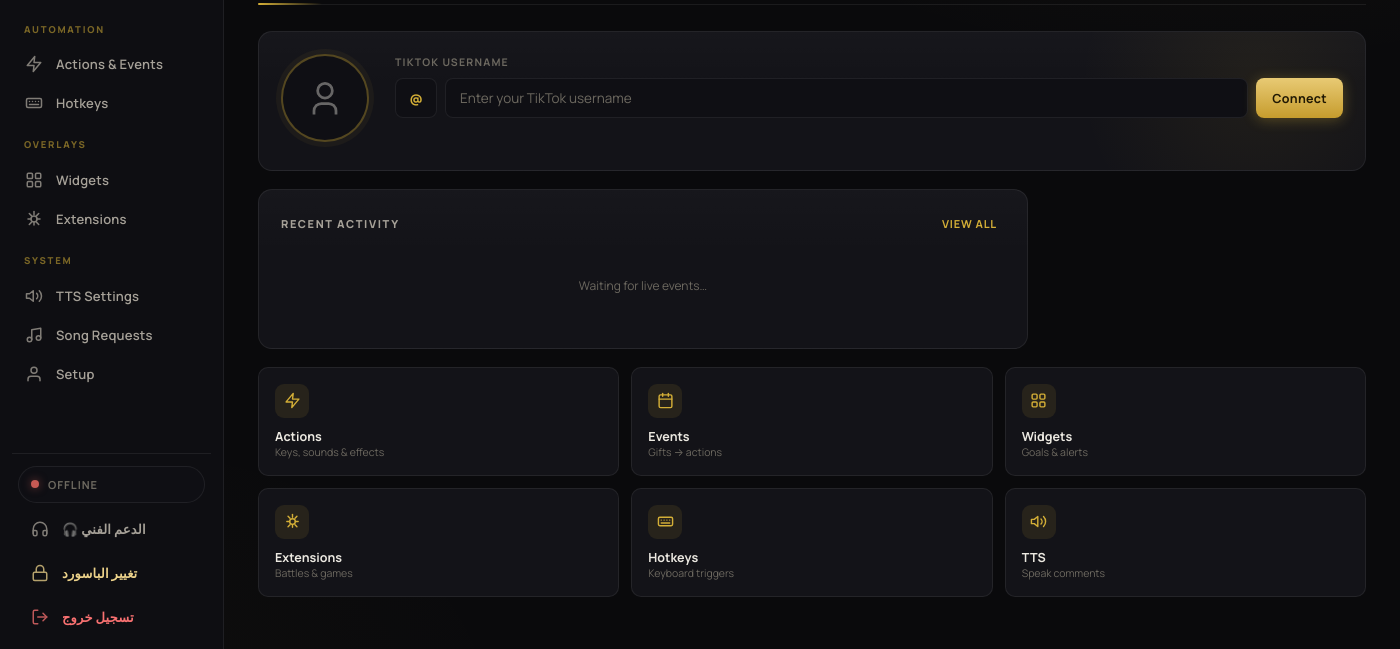
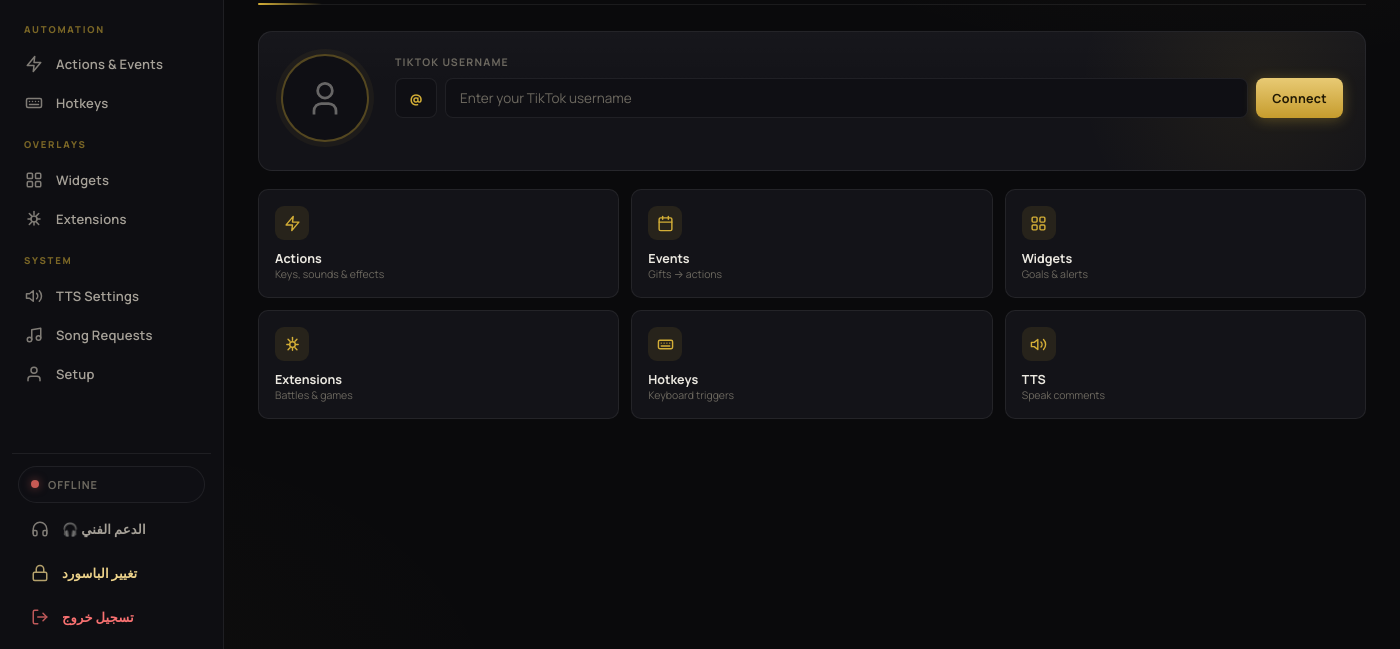
Before and after one commit to kemoeldaly1/eldaly-stream-updates, an Electron app: page frontend/src/index.html in a window 1400 px wide. Shown: the part 151-800 px from the top of the page. Drawn offline with Linux system fonts and the light colour scheme; no server answers.

Commit message:
v2.3.9 — remove Recent Activity panel from Dashboard; Live Feed lives on its own page only
addFeedItem already guards the absent dashboard-feed clone target, so
the feed renders exclusively in the Live Feed page.

```diff
--- a/frontend/package.json
+++ b/frontend/package.json
@@ -1,6 +1,6 @@
 {
   "name": "eldaly-stream",
-  "version": "2.3.8",
+  "version": "2.3.9",
   "description": "ELDALY STREAM — TikTok LIVE Interactive Desktop Client",
   "main": "boot.js",
   "author": "ELDALY STREAM",
--- a/frontend/src/index.html
+++ b/frontend/src/index.html
@@ -245,14 +245,7 @@
             </div>
           </div>
 
-          <!-- Recent activity -->
-          <div class="glass-card dash-feed-panel">
-            <div class="dash-panel-title">
-              <span>Recent Activity</span>
-              <button class="link-btn" onclick="document.getElementById('nav-logs').click()">View all</button>
-            </div>
-            <div id="dashboard-feed"></div>
-          </div>
+          <!-- Recent activity: اتشال من الداشبورد — اللايف فيد له صفحته بس (Live Feed) -->
 
           <!-- Quick access -->
           <div class="quick-tiles">
```
Also changed, not shown: 1 other file.
